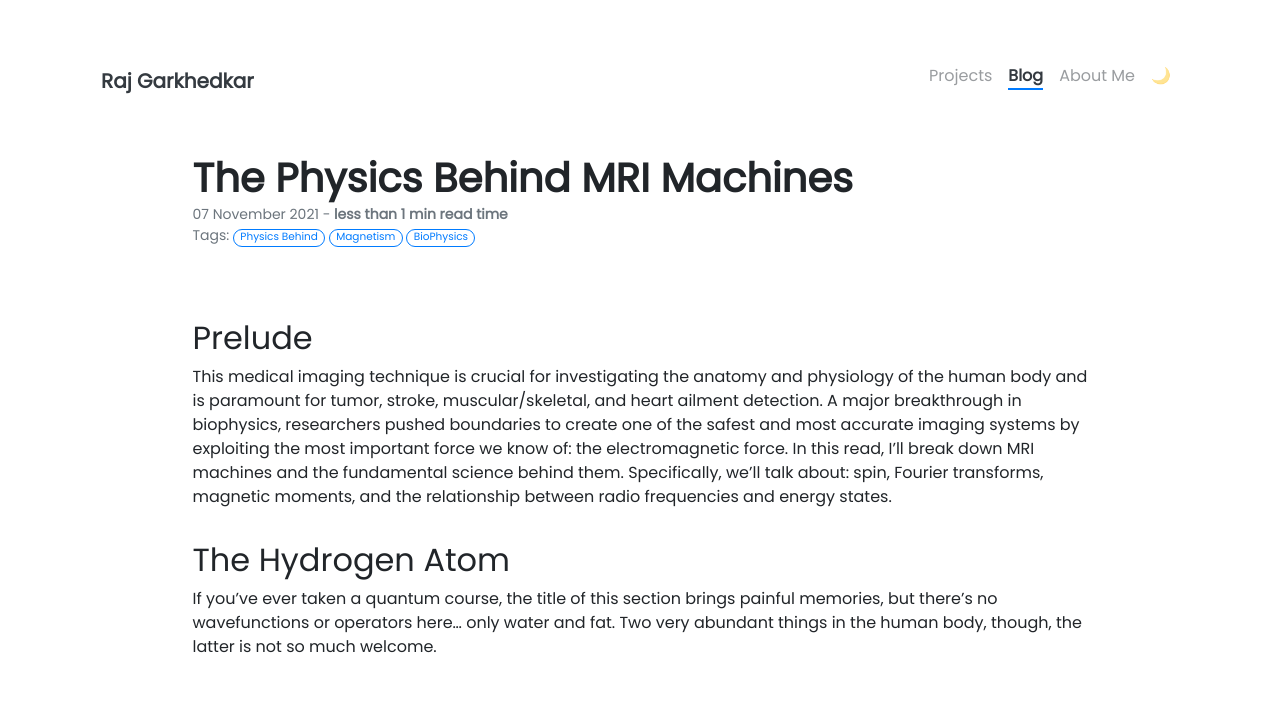
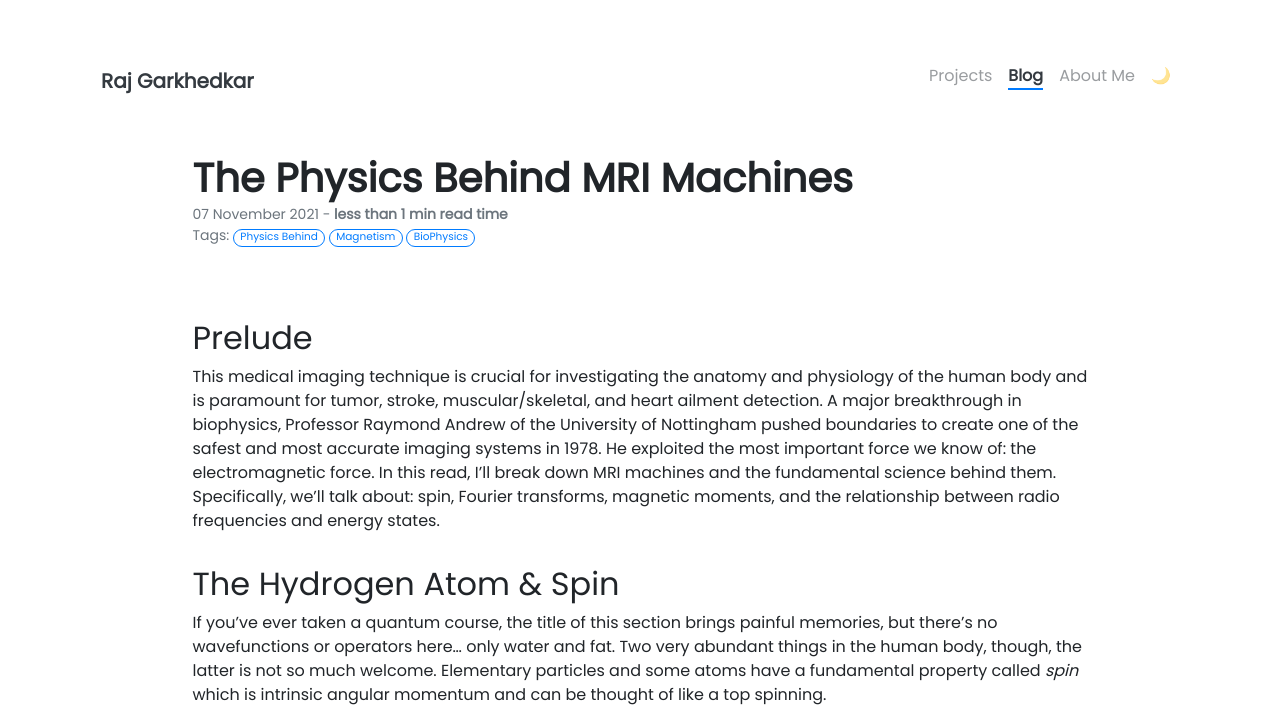
Before and after one commit to rajgark/rajgark.github.io, a Jekyll site: the page built from _posts/2021-11-07-mriphysics.md, in a window 1280 px wide, cut to the strip 0-719 px from the top of the page. Built offline with Jekyll 4.4.1, drawn with Linux system fonts in a browser that asks for light colours; nearby versions of some CDN libraries; our own code applies the rules of GitHub Pages for plain Markdown files; comment, search, counter and statistics services are not loaded.

Commit message:
added to spin

```diff
--- a/_posts/2021-11-07-mriphysics.md
+++ b/_posts/2021-11-07-mriphysics.md
@@ -9,7 +9,7 @@ mathjax: true
 ---
 <br>
 ## Prelude
-This medical imaging technique is crucial for investigating the anatomy and physiology of the human body and is paramount for tumor, stroke, muscular/skeletal, and heart ailment detection. A major breakthrough in biophysics, researchers pushed boundaries to create one of the safest and most accurate imaging systems by exploiting the most important force we know of: the electromagnetic force. In this read, I'll break down MRI machines and the fundamental science behind them. Specifically, we'll talk about: spin, Fourier transforms, magnetic moments, and the relationship between radio frequencies and energy states.
+This medical imaging technique is crucial for investigating the anatomy and physiology of the human body and is paramount for tumor, stroke, muscular/skeletal, and heart ailment detection. A major breakthrough in biophysics, Professor Raymond Andrew of the University of Nottingham pushed boundaries to create one of the safest and most accurate imaging systems in 1978. He exploited the most important force we know of: the electromagnetic force. In this read, I'll break down MRI machines and the fundamental science behind them. Specifically, we'll talk about: spin, Fourier transforms, magnetic moments, and the relationship between radio frequencies and energy states.
 <br>
-## The Hydrogen Atom
-If you've ever taken a quantum course, the title of this section brings painful memories, but there's no wavefunctions or operators here... only water and fat. Two very abundant things in the human body, though, the latter is not so much welcome.
+## The Hydrogen Atom & Spin
+If you've ever taken a quantum course, the title of this section brings painful memories, but there's no wavefunctions or operators here... only water and fat. Two very abundant things in the human body, though, the latter is not so much welcome. Elementary particles and some atoms have a fundamental property called *spin* which is intrinsic angular momentum and can be thought of like a top spinning.
```
